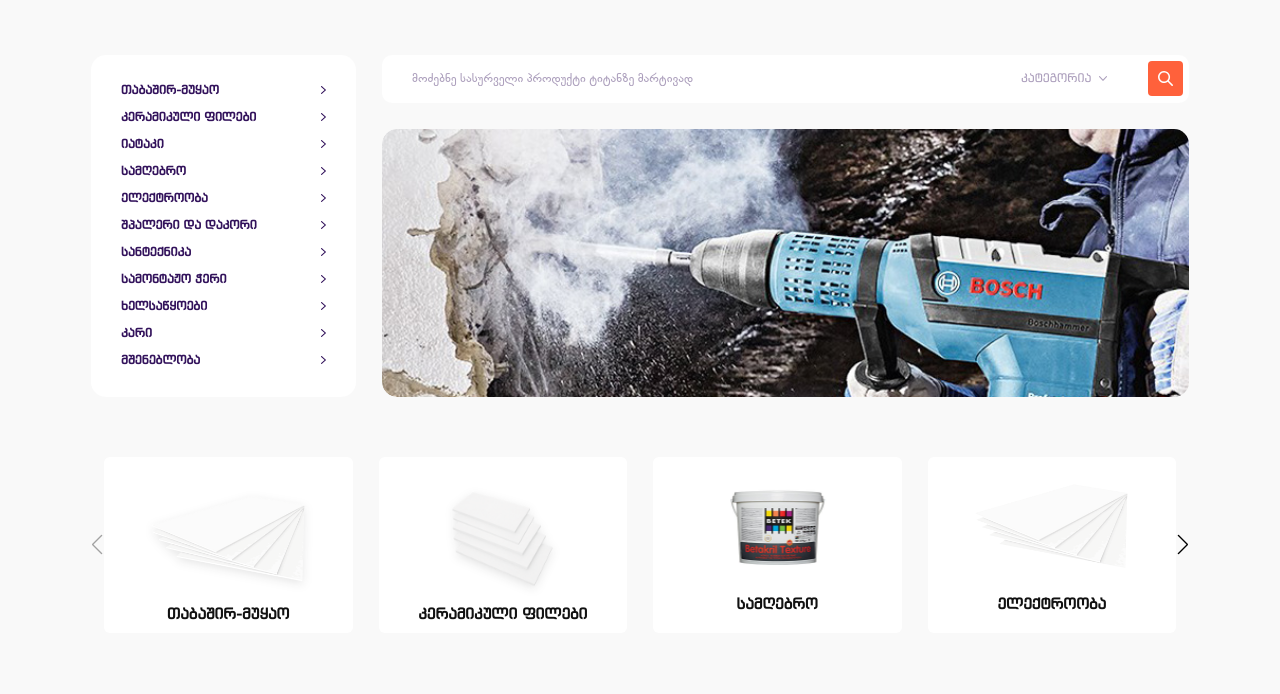
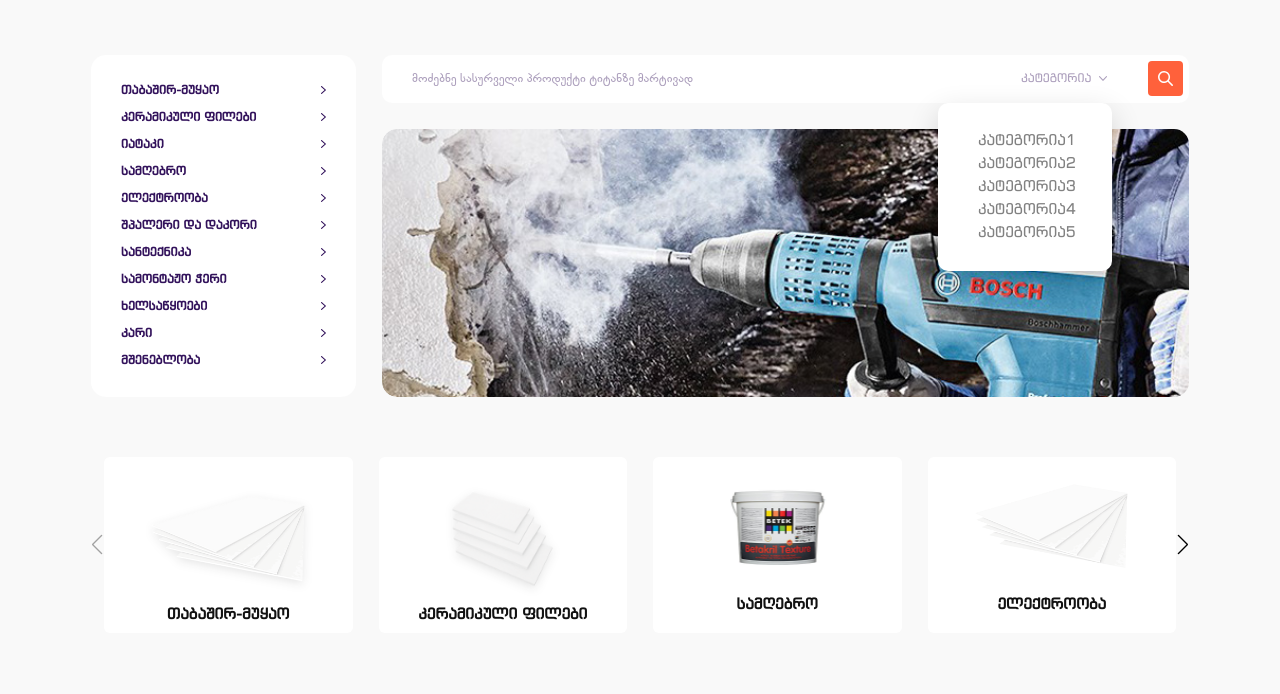
Before and after one commit to Yolosopher/titan-test-nika, a plain HTML site: page index.html in a window 1280 px wide. Both pictures are taken after a click on the link "კატეგორია". Shown: the part 106-800 px from the top of the page. Drawn offline with nearby package versions, Linux system fonts and the light colour scheme.

Commit message:
cat-toggle

```diff
--- a/assets/style.css
+++ b/assets/style.css
@@ -176,6 +176,7 @@ main {
     border-radius: 10px;
     background-color: #fff;
     align-items: center;
+    position: relative;
 }
 .search {
     font-family: Regular;
@@ -647,3 +648,30 @@ html body .banners-ul {
         display: none;
     }
 }
+.srch-div {
+    position: relative;
+}
+.cat-toggle-ul {
+    display: flex;
+    z-index: 5;
+    position: absolute;
+    right: -5px;
+    top: 30px;
+    width: 174px;
+    height: 168px;
+    border-radius: 10px;
+    box-shadow: 0 10px 30px 0 rgba(0, 0, 0, 0.16);
+    background-color: #ffffff;
+    padding: 30px 36px;
+    flex-direction: column;
+    justify-content: space-between;
+    align-items: flex-end;
+}
+.cat-toggle-li a:any-link {
+    font-size: 15px;
+    color: #4d4d4d;
+    opacity: 0.7;
+}
+html body .hidden {
+    display: none;
+}
--- a/index.html
+++ b/index.html
@@ -54,12 +54,22 @@
         <main>
             <div class="srch-bar">
                 <input class="search" type="search" name="searchbar" id="srch" placeholder="მოძებნე სასურველი პროდუქტი ტიტანზე მარტივად">
-                <a href="#">
-                    <div class="srch-txt">
-                        <p>კატეგორია</p>
-                        <svg xmlns="http://www.w3.org/2000/svg" width="8" height="4.8" viewBox="0 0 8 4.8"><defs><style>.a{fill:#ada0bd;}</style></defs><g transform="translate(8.075 -0.003) rotate(90)"><g transform="translate(0.003 0.075)"><path class="a" d="M.556,8.075a.571.571,0,0,1-.391-.153.5.5,0,0,1,0-.739l3.3-3.115L.165.954A.5.5,0,0,1,.178.228.578.578,0,0,1,.948.215L4.641,3.7a.5.5,0,0,1,0,.739L.948,7.922A.571.571,0,0,1,.556,8.075Z" transform="translate(-0.003 -0.075)"/></g></g></svg>
-                    </div>
-                </a>
+                <div class="srch-div">
+                    <a class="cat-toggle" href="#">
+                        <div id="srch-txt" class="srch-txt">
+                            <p>კატეგორია</p>
+                            <svg xmlns="http://www.w3.org/2000/svg" width="8" height="4.8" viewBox="0 0 8 4.8"><defs><style>.a{fill:#ada0bd;}</style></defs><g transform="translate(8.075 -0.003) rotate(90)"><g transform="translate(0.003 0.075)"><path class="a" d="M.556,8.075a.571.571,0,0,1-.391-.153.5.5,0,0,1,0-.739l3.3-3.115L.165.954A.5.5,0,0,1,.178.228.578.578,0,0,1,.948.215L4.641,3.7a.5.5,0,0,1,0,.739L.948,7.922A.571.571,0,0,1,.556,8.075Z" transform="translate(-0.003 -0.075)"/></g></g></svg>
+                        </div>
+                    </a>
+                    <ul class="cat-toggle-ul">
+                        <li class="cat-toggle-li"><a href="#">კატეგორია1</a></li>
+                        <li class="cat-toggle-li"><a href="#">კატეგორია2</a></li>
+                        <li class="cat-toggle-li"><a href="#">კატეგორია3</a></li>
+                        <li class="cat-toggle-li"><a href="#">კატეგორია4</a></li>
+                        <li class="cat-toggle-li"><a href="#">კატეგორია5</a></li>
+                    </ul>
+                </div>
+
                 <div class="loop-icon">
                     <img src="assets/images/Component 3 – 2.svg" alt="">
                 </div>
--- a/js/main.js
+++ b/js/main.js
@@ -11,10 +11,9 @@ var swiper = new Swiper('.swiper-container', {
     }
   }
 });
-
-// function getDirection() {
-//     var windowWidth = window.innerWidth;
-//     var direction = window.innerWidth <= 720 ? 'vertical' : 'horizontal';
-
-//     return direction;
-// }
+let category = document.getElementById('srch-txt');
+let catUl = document.querySelector('.cat-toggle-ul');
+catUl.classList.toggle('hidden');
+category.addEventListener('click', ()=> {
+  catUl.classList.toggle('hidden');
+});
```
Lines whose indentation alone changed are shown as unchanged.
